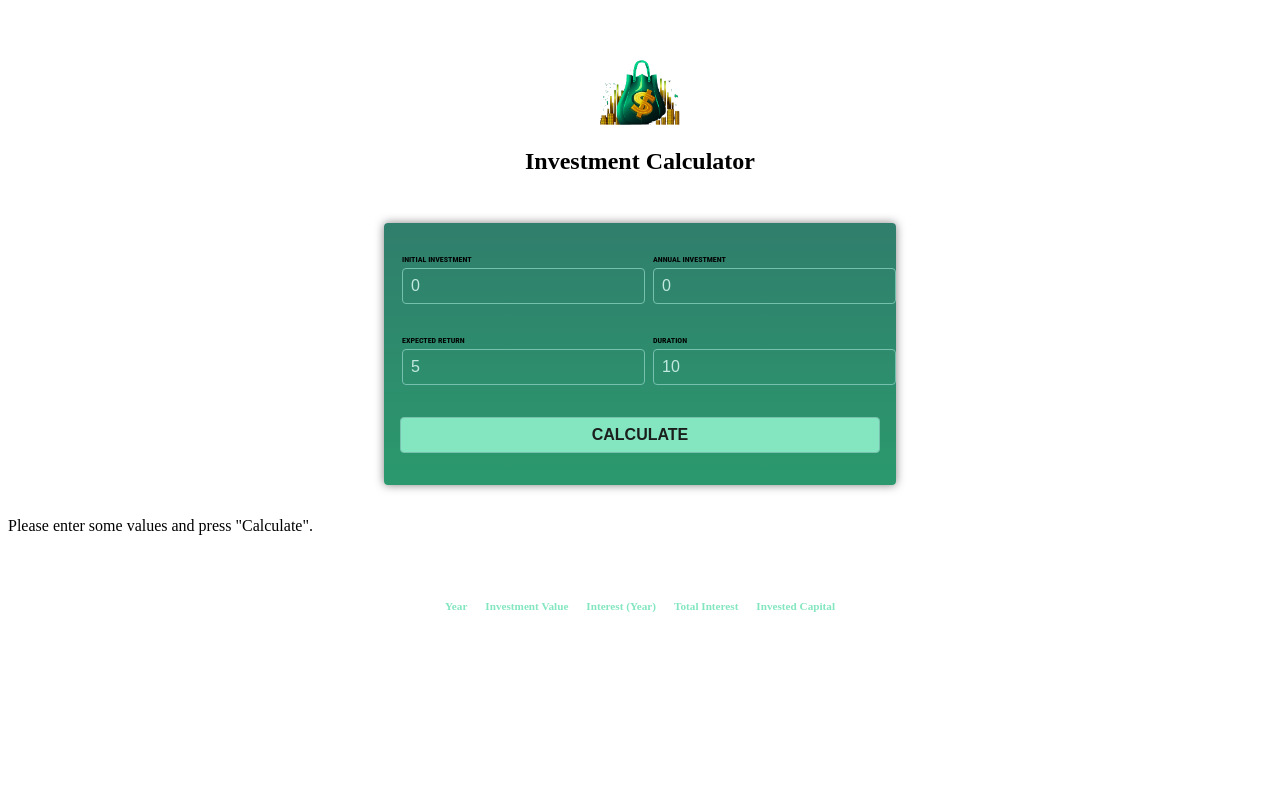
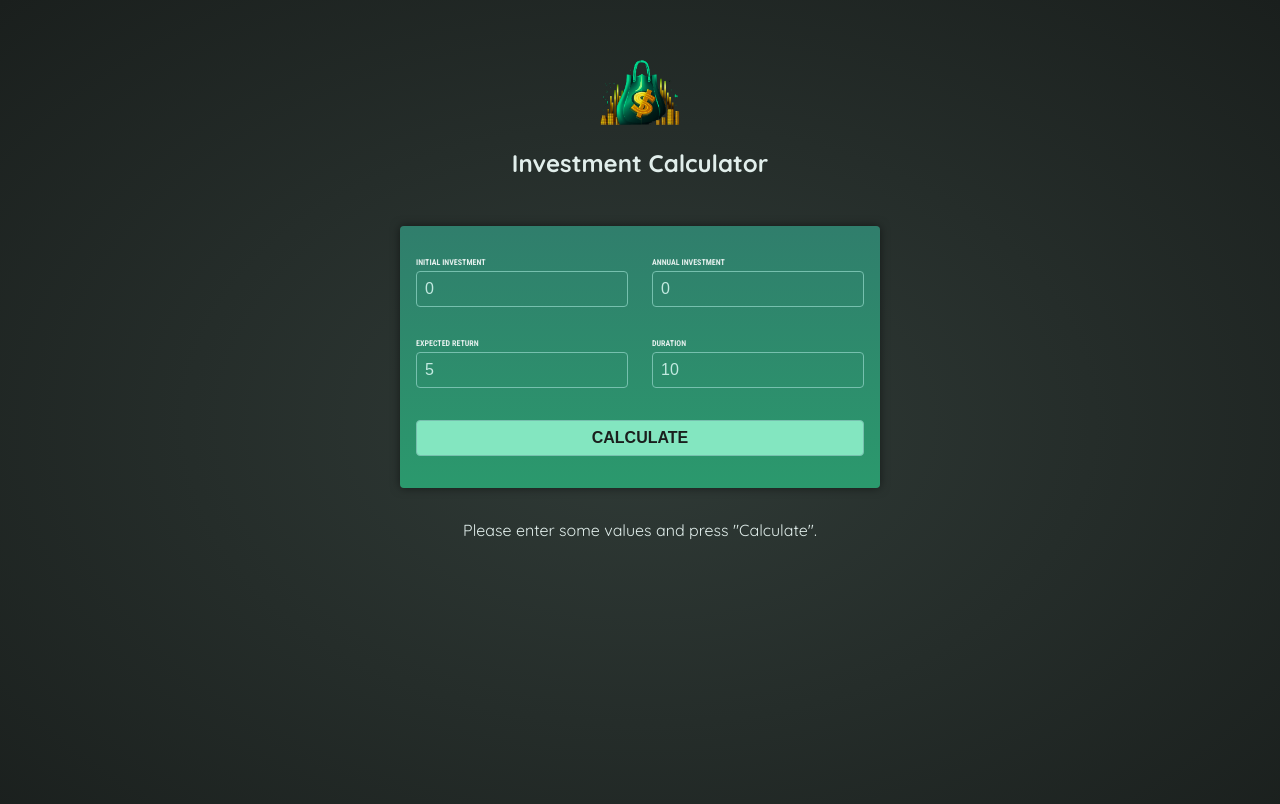
Before and after one commit to djoudj-dev/ng-calculator-bitcoin-app, an Angular app: page / in a window 1280 px wide. Shown: the top 804 px of the page. Built offline with nearby package versions, Linux system fonts and the light colour scheme.

Commit message:
Update app component to use resultsData as a signal

```diff
--- a/src/app/app.component.html
+++ b/src/app/app.component.html
@@ -1,3 +1,3 @@
 <app-header />
 <app-user-input (calculate)="onCalculateInvestmentResults($event)" />
-<app-investment-results [results]="resultsData" />
+<app-investment-results [results]="resultsData()" />
--- a/src/app/app.component.ts
+++ b/src/app/app.component.ts
@@ -1,4 +1,4 @@
-import { Component } from '@angular/core';
+import { Component, signal } from '@angular/core';
 import { HeaderComponent } from './header/header.component';
 import { UserInputComponent } from './user-input/user-input.component';
 import { InvestmentInput } from './investment-input.model';
@@ -11,14 +11,17 @@ import { InvestmentResultsComponent } from './investment-results/investment-resu
   templateUrl: './app.component.html',
 })
 export class AppComponent {
-  resultsData?: {
+  resultsData = signal<
+    | {
         year: number;
         interest: number;
         valueEndOfYear: number;
         annualInvestment: number;
         totalInterest: number;
         totalAmountInvested: number;
-  }[];
+      }[]
+    | undefined
+  >(undefined);
 
   onCalculateInvestmentResults(data: InvestmentInput) {
     const { initialInvestment, annualInvestment, expectedReturn, duration } =
@@ -42,6 +45,6 @@ export class AppComponent {
       });
     }
 
-    this.resultsData = annualData;
+    this.resultsData.set(annualData);
   }
 }
--- a/src/app/investment-results/investment-results.component.html
+++ b/src/app/investment-results/investment-results.component.html
@@ -1,5 +1,6 @@
-<p>Please enter some values and press "Calculate".</p>
-
+@if (!results()) {
+<p class="center">Please enter some values and press "Calculate".</p>
+} @else {
 <table>
   <thead>
     <tr>
@@ -10,5 +11,16 @@
       <th>Invested Capital</th>
     </tr>
   </thead>
-  <tbody></tbody>
+  <tbody>
+    @for(result of results(); track result.year) {
+    <tr>
+      <td>{{ result.year }}</td>
+      <td>{{ result.valueEndOfYear | currency }}</td>
+      <td>{{ result.interest | currency }}</td>
+      <td>{{ result.totalInterest | currency }}</td>
+      <td>{{ result.totalAmountInvested | currency }}</td>
+    </tr>
+    }
+  </tbody>
 </table>
+}
--- a/src/app/investment-results/investment-results.component.ts
+++ b/src/app/investment-results/investment-results.component.ts
@@ -1,27 +1,22 @@
-import { Component, Input, input } from '@angular/core';
+import { CurrencyPipe } from '@angular/common';
+import { Component, input } from '@angular/core';
 
 @Component({
   selector: 'app-investment-results',
   standalone: true,
-  imports: [],
+  imports: [CurrencyPipe],
   templateUrl: './investment-results.component.html',
   styleUrl: './investment-results.component.css',
 })
 export class InvestmentResultsComponent {
-  // results = input<{
-  //   year: number,
-  //   interest: number,
-  //   valueEndOfYear: number,
-  //   annualInvestment: number,
-  //   totalInterest: number,
-  //   totalAmountInvested: number,
-  // }>();
-  @Input() results?: {
+  results = input<
+    {
       year: number;
       interest: number;
       valueEndOfYear: number;
       annualInvestment: number;
       totalInterest: number;
       totalAmountInvested: number;
-  }[];
+    }[]
+  >();
 }
--- a/src/app/user-input/user-input.component.ts
+++ b/src/app/user-input/user-input.component.ts
@@ -1,4 +1,4 @@
-import { Component, EventEmitter, Output } from '@angular/core';
+import { Component, output, signal } from '@angular/core';
 import { FormsModule } from '@angular/forms';
 import type { InvestmentInput } from '../investment-input.model';
 
@@ -10,18 +10,22 @@ import type { InvestmentInput } from '../investment-input.model';
   styleUrl: './user-input.component.css',
 })
 export class UserInputComponent {
-  @Output() calculate = new EventEmitter<InvestmentInput>();
-  enteredInititialInvestment = '0';
-  enteredAnnualInvestment = '0';
-  enteredExpectedReturn = '5';
-  enteredDuration = '10';
+  calculate = output<InvestmentInput>();
+  enteredInititialInvestment = signal('0');
+  enteredAnnualInvestment = signal('0');
+  enteredExpectedReturn = signal('5');
+  enteredDuration = signal('10');
 
   onSubmit() {
     this.calculate.emit({
-      initialInvestment: +this.enteredInititialInvestment,
-      annualInvestment: +this.enteredAnnualInvestment,
-      expectedReturn: +this.enteredExpectedReturn,
-      duration: +this.enteredDuration,
+      initialInvestment: +this.enteredInititialInvestment(),
+      annualInvestment: +this.enteredAnnualInvestment(),
+      expectedReturn: +this.enteredExpectedReturn(),
+      duration: +this.enteredDuration(),
     });
+    this.enteredInititialInvestment.set('0');
+    this.enteredAnnualInvestment.set('0');
+    this.enteredExpectedReturn.set('5');
+    this.enteredDuration.set('10');
   }
 }
--- a/src/styles.css
+++ b/src/styles.css
@@ -1 +1,19 @@
-/* You can add global styles to this file, and also import other style files */
+@import url("https://fonts.googleapis.com/css2?family=Quicksand:wght@400;700&family=Roboto+Condensed:wght@400;700&display=swap");
+
+* {
+  box-sizing: border-box;
+}
+
+body {
+  margin: 0;
+  font-family: "Quicksand", sans-serif;
+  -webkit-font-smoothing: antialiased;
+  -moz-osx-font-smoothing: grayscale;
+  background: radial-gradient(#303b37, #1a1f1d);
+  color: #e1eeeb;
+  min-height: 100vh;
+}
+
+.center {
+  text-align: center;
+}
```
Lines whose indentation alone changed are shown as unchanged.
